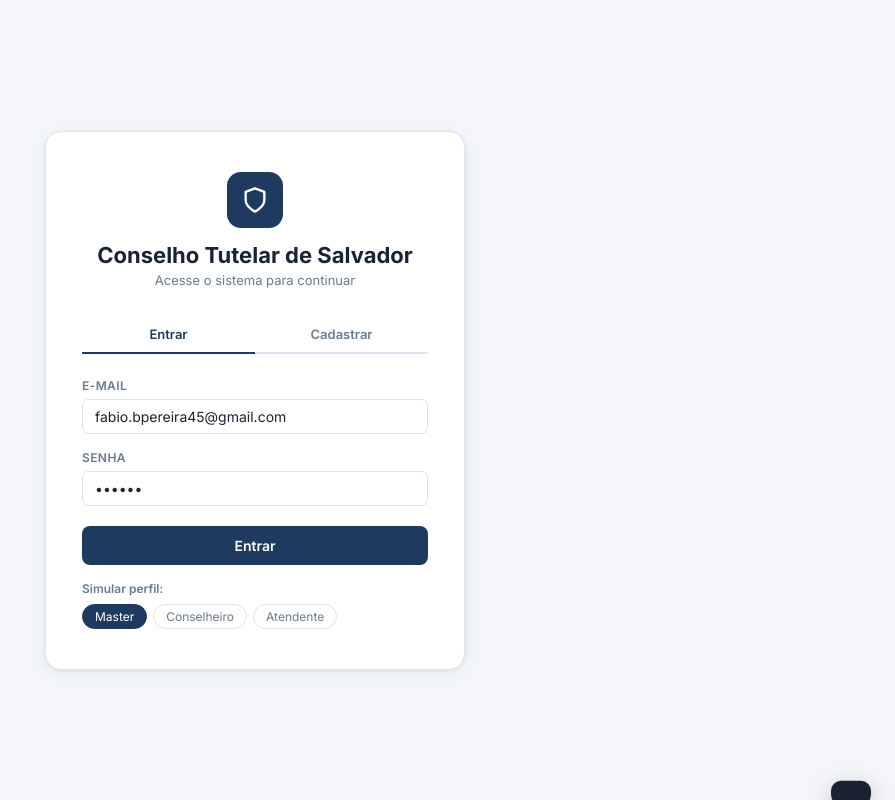
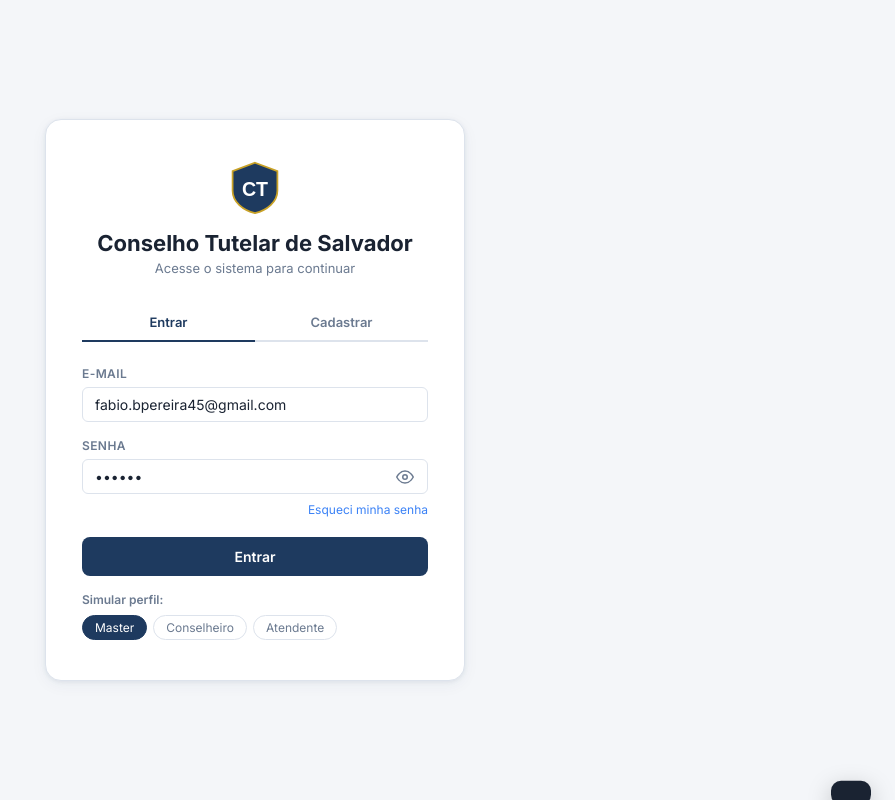
Before and after one commit to fabiobpereira45-del/Conecta-CT-Final, a website: page index.html in a window 1280 px wide. Shown: the whole page, without its empty margins (385-1280 px from the left). Drawn offline with Linux system fonts and the light colour scheme.

Commit message:
feat: logo CT escudo, ver senha e esqueci senha no login

```diff
--- a/index.html
+++ b/index.html
@@ -285,8 +285,15 @@ tr:hover td{background:var(--sidebar-hover)}
 <div id="auth-screen">
   <div class="auth-card">
     <div class="auth-logo">
-      <div class="auth-logo-icon">
-        <svg xmlns="http://www.w3.org/2000/svg" width="28" height="28" viewBox="0 0 24 24" fill="none" stroke="white" stroke-width="2" stroke-linecap="round" stroke-linejoin="round"><path d="M12 22s8-4 8-10V5l-8-3-8 3v7c0 6 8 10 8 10z"/></svg>
+      <div class="auth-logo-icon" style="background:none;box-shadow:none">
+        <svg xmlns="http://www.w3.org/2000/svg" viewBox="0 0 80 80" width="72" height="72">
+          <!-- Escudo fundo azul -->
+          <path d="M40 4 L72 16 L72 44 C72 60 57 72 40 76 C23 72 8 60 8 44 L8 16 Z" fill="#1e3a5f"/>
+          <!-- Estrela/símbolo interno branco -->
+          <text x="40" y="52" text-anchor="middle" font-size="28" font-weight="bold" fill="white" font-family="Arial">CT</text>
+          <!-- Borda dourada -->
+          <path d="M40 4 L72 16 L72 44 C72 60 57 72 40 76 C23 72 8 60 8 44 L8 16 Z" fill="none" stroke="#c9a227" stroke-width="2.5"/>
+        </svg>
       </div>
       <h1>Conselho Tutelar de Salvador</h1>
       <p>Acesse o sistema para continuar</p>
@@ -297,7 +304,18 @@ tr:hover td{background:var(--sidebar-hover)}
     </div>
     <div id="auth-login">
       <div class="field-group"><label class="field-label">E-mail</label><input type="email" id="login-email" placeholder="seu@email.com" value="fabio.bpereira45@gmail.com" /></div>
-      <div class="field-group"><label class="field-label">Senha</label><input type="password" id="login-pass" placeholder="Senha" value="••••••" /></div>
+      <div class="field-group">
+        <label class="field-label">Senha</label>
+        <div style="position:relative">
+          <input type="password" id="login-pass" placeholder="Senha" value="••••••" style="padding-right:40px" />
+          <button type="button" onclick="togglePassVis('login-pass',this)" style="position:absolute;right:10px;top:50%;transform:translateY(-50%);background:none;border:none;cursor:pointer;color:var(--text-muted);padding:4px" title="Mostrar/ocultar senha">
+            <svg id="eye-login-pass" xmlns="http://www.w3.org/2000/svg" width="18" height="18" viewBox="0 0 24 24" fill="none" stroke="currentColor" stroke-width="2" stroke-linecap="round" stroke-linejoin="round"><path d="M1 12s4-8 11-8 11 8 11 8-4 8-11 8-11-8-11-8z"/><circle cx="12" cy="12" r="3"/></svg>
+          </button>
+        </div>
+      </div>
+      <div style="text-align:right;margin-top:-8px;margin-bottom:16px">
+        <button type="button" onclick="showForgotPassword()" style="font-size:12px;color:var(--accent);background:none;border:none;cursor:pointer;padding:0">Esqueci minha senha</button>
+      </div>
       <button class="auth-btn" onclick="doLogin()">Entrar</button>
       <div style="margin-top:16px">
         <div style="font-size:12px;color:var(--text-muted);margin-bottom:8px;font-weight:600">Simular perfil:</div>
@@ -3255,6 +3273,45 @@ function exportDutyRoster() {
   showToast('Exportação PDF disponível na versão completa do sistema.')
 }
 
+// ── TOGGLE PASSWORD VISIBILITY ──
+function togglePassVis(inputId, btn) {
+  const inp = document.getElementById(inputId)
+  if (!inp) return
+  const isPass = inp.type === 'password'
+  inp.type = isPass ? 'text' : 'password'
+  const svg = btn.querySelector('svg')
+  if (svg) svg.innerHTML = isPass
+    ? '<path d="M17.94 17.94A10.07 10.07 0 0112 20c-7 0-11-8-11-8a18.45 18.45 0 015.06-5.94"/><path d="M9.9 4.24A9.12 9.12 0 0112 4c7 0 11 8 11 8a18.5 18.5 0 01-2.16 3.19"/><line x1="1" y1="1" x2="23" y2="23"/>'
+    : '<path d="M1 12s4-8 11-8 11 8 11 8-4 8-11 8-11-8-11-8z"/><circle cx="12" cy="12" r="3"/>'
+}
+
+// ── FORGOT PASSWORD ──
+function showForgotPassword() {
+  const modal = document.createElement('div')
+  modal.id = 'forgot-modal'
+  modal.style.cssText = 'position:fixed;inset:0;background:rgba(0,0,0,.5);display:flex;align-items:center;justify-content:center;z-index:9999;padding:20px'
+  modal.innerHTML = `
+    <div style="background:var(--card);border-radius:16px;padding:32px;width:100%;max-width:400px;box-shadow:var(--shadow)">
+      <h3 style="font-size:18px;font-weight:700;margin-bottom:8px">Recuperar acesso</h3>
+      <p style="font-size:13px;color:var(--text-muted);margin-bottom:20px">Informe seu e-mail cadastrado. O administrador do sistema será notificado para redefinir seu acesso.</p>
+      <div class="field-group"><label class="field-label">E-mail</label><input id="forgot-email" type="email" placeholder="seu@email.com" /></div>
+      <div style="display:flex;gap:10px;margin-top:20px">
+        <button onclick="document.getElementById('forgot-modal').remove()" style="flex:1;padding:11px;border:1px solid var(--border);border-radius:8px;font-weight:600;font-size:14px;cursor:pointer;background:var(--card);color:var(--text)">Cancelar</button>
+        <button onclick="submitForgot()" style="flex:1;padding:11px;background:var(--primary);color:#fff;border-radius:8px;font-weight:600;font-size:14px;cursor:pointer;border:none">Enviar</button>
+      </div>
+    </div>`
+  document.body.appendChild(modal)
+  modal.addEventListener('click', e => { if(e.target===modal) modal.remove() })
+  setTimeout(()=>document.getElementById('forgot-email')?.focus(), 100)
+}
+
+function submitForgot() {
+  const email = document.getElementById('forgot-email')?.value?.trim()
+  if (!email || !email.includes('@')) { showToast('Informe um e-mail válido.', 'error'); return }
+  document.getElementById('forgot-modal')?.remove()
+  showToast(`Solicitação enviada para ${email}. O administrador entrará em contato.`, 'success')
+}
+
 // ── INIT: show auth ──
 document.getElementById('app').style.display = 'none'
 document.getElementById('pending-screen').style.display = 'none'
```
